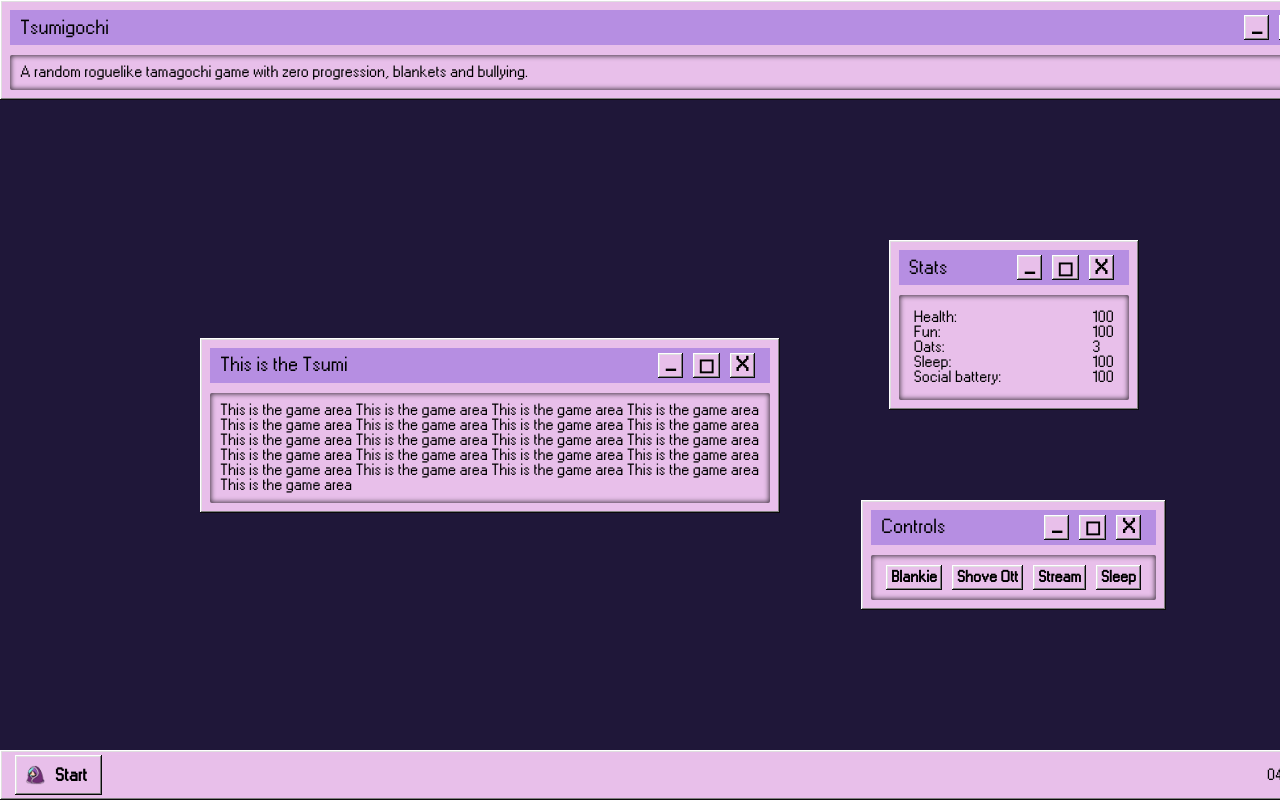
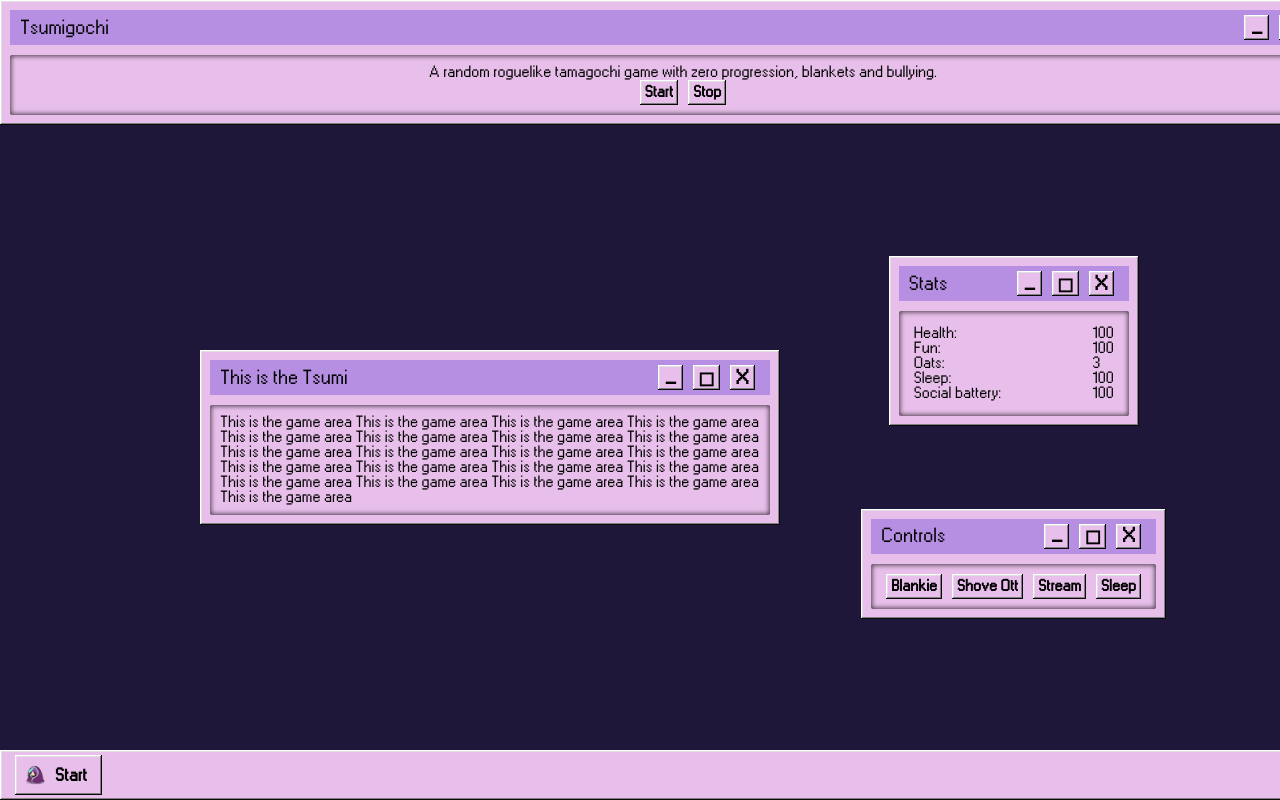
Before and after one commit to OtterBoops/tsumigotchi, a React (Create React App) app: page / in a window 1280 px wide. Shown: the top 800 px of the page. Built offline with nearby package versions, Linux system fonts and the light colour scheme.

Commit message:
Gameloop that actually works lol

```diff
--- a/package.json
+++ b/package.json
@@ -3,7 +3,7 @@
   "version": "0.1.0",
   "private": true,
   "dependencies": {
-    "@testing-library/jest-dom": "^5.15.0",
+    "@testing-library/jest-dom": "^5.15.1",
     "@testing-library/react": "^11.2.7",
     "@testing-library/user-event": "^12.8.3",
     "node-sass": "^6.0.1",
--- a/src/App.js
+++ b/src/App.js
@@ -1,4 +1,5 @@
 import { Component } from 'react'
+import { secondsToHms } from './logic/Helpers'
 
 import './App.scss'
 import Main from './components/Main'
@@ -10,8 +11,27 @@ class App extends Component {
     super(props)
     this.state = {
       egg: 0,
-      timer: 0
+      timer: 0,
+      running: false,
     }
+  }
+
+
+
+  // update = () => {
+  //   while (this.state.running === true) {
+  //     this.setState(() => ({
+  //       timer: (this.state.timer + 1)
+  //     })
+  //   }
+  // }
+
+  update = () => {
+    this.interval = setInterval(() => {
+      this.setState({
+        timer: this.state.timer + 1
+      })
+    }, 1000);
   }
 
   incrementEgg = () => {
@@ -21,18 +41,27 @@ class App extends Component {
     console.log(this.state.egg)
   }
 
-  tick = () => {
+  start = () => {
+    this.update()
     this.setState({
-      timer: this.state.timer + 1
+      running: true,
+    })
+  }
+
+  stop = () => {
+    clearInterval(this.interval)
+    this.setState({
+      running: false,
+      timer: 0
     })
   }
 
   render() {
     return (
       <div className="App">
-          <Header />
-          <Main />
-          <Footer increment={() => this.incrementEgg()} />
+          <Header start={() => this.start()} stop={() => this.stop()} />
+          <Main time={this.state.timer} />
+          <Footer increment={() => this.incrementEgg()} time={`Survived ${secondsToHms(this.state.timer)}`} />
       </div>
     )
   }
--- a/src/App.scss
+++ b/src/App.scss
@@ -9,7 +9,7 @@
   // border: 1px solid black;
 }
 
-html, body, .App, #root, .GameEngine {
+html, body, .App, #root, .GameLoop {
   height: 100%;
   min-width: 1366px;
   display: flex;
--- a/src/components/Footer.js
+++ b/src/components/Footer.js
@@ -16,7 +16,7 @@ class Footer extends Component {
 
         </div>
         <div className="WinClockArea">
-          04:20 weedxD
+          {this.props.time}
         </div>
       </footer>
     )
--- a/src/components/Header.js
+++ b/src/components/Header.js
@@ -1,15 +1,25 @@
 import { Component } from 'react'
+import WinButton from './WinComponents/WinButton'
 import WinCard from './WinComponents/WinCard'
+
+import '../styles/Header.scss'
 
 
 class Header extends Component {
   render() {
     return (
-      <div className="Header">
-        <WinCard header="Tsumigochi" >
-          A random roguelike tamagochi game with zero progression, blankets and bullying.
+      <header className="Header">
+        <WinCard header="Tsumigochi">
+          <div>
+            A random roguelike tamagochi game with zero progression, blankets and bullying.
+          </div>
+
+          <div className="HeaderButtons">
+            <WinButton action={this.props.start}>Start</WinButton>
+            <WinButton action={this.props.stop}>Stop</WinButton>
+          </div>
         </WinCard>
-      </div>
+      </header>
     )
   }
 }
--- /dev/null
+++ b/src/styles/Header.scss
@@ -0,0 +1,12 @@
+header{
+  .WinBody {
+    display: flex;
+    flex-direction: column;
+
+  }
+
+  .HeaderButtons {
+    display: flex;
+    flex-direction: row;
+  }
+}
```
